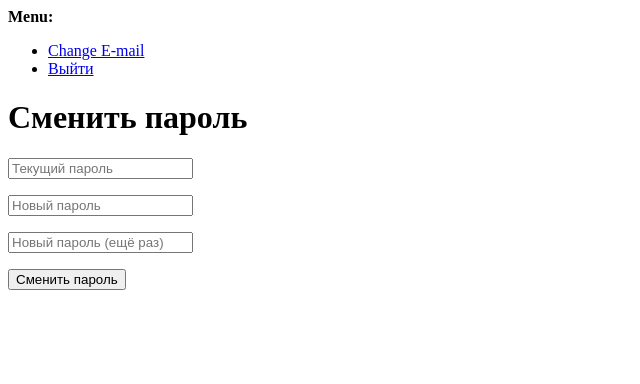
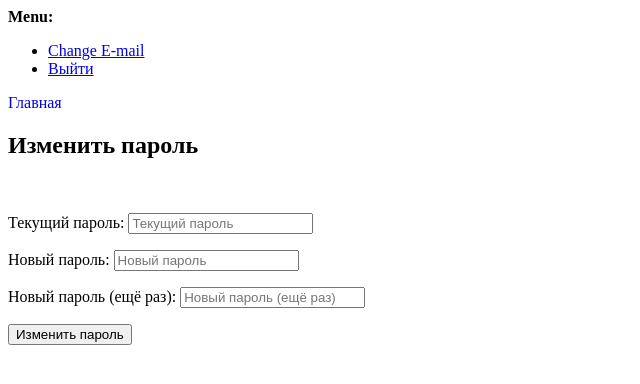
Before and after one commit to orazkarl/dostavkakz, a Django app: page /accounts/password/change/ in a window 1280 px wide. Shown: the top 384 px of the page, without its empty margins (0-640 px from the left). Run offline with Django 3.2, Linux system fonts and the light colour scheme; the visitor is signed in with stand-in values (Sample User, id 1).

Commit message:
Admin panel upgrade, front update and somethings

```diff
--- a/landing/admin.py
+++ b/landing/admin.py
@@ -14,6 +14,7 @@ class FoodTagAdmin(admin.ModelAdmin):
     prepopulated_fields = {'slug': ('name',)}
 
 
+
 @admin.register(Store)
 class StoreAdmin(admin.ModelAdmin):
     list_display = ['name', 'address', 'description', 'average_rating', 'average_check']
@@ -21,9 +22,14 @@ class StoreAdmin(admin.ModelAdmin):
     filter_horizontal = ('tag',)
 
 
+
 @admin.register(Product)
 class ProductAdmin(admin.ModelAdmin):
     list_display = ['name', 'category', 'store', 'description', 'price']
     list_filter = ['store']
     ordering = ['store']
+
+
+
+
 # admin.site.register(Review)
--- a/landing/models.py
+++ b/landing/models.py
@@ -36,6 +36,7 @@ class Store(models.Model):
     address = models.CharField('Адрес', max_length=250, null=True, blank=True)
     description = models.CharField('Описание', max_length=500, null=True, blank=True)
     image = models.ImageField('Изображение', upload_to='store/')
+    background_image = models.ImageField('Изображение фона', upload_to='store/backgrounds')
     # category = models.ForeignKey(FoodCategory, verbose_name='Тэг', null=True, blank=True, on_delete=models.CASCADE)
     tag = models.ManyToManyField(FoodTag, related_name='tags', null=True, blank=True)
     time_open = models.TimeField('Открывается', null=True, blank=True)
--- a/order/admin.py
+++ b/order/admin.py
@@ -17,6 +17,7 @@ class OrderAdmin(admin.ModelAdmin):
     def has_delete_permission(self, request, obj=None):
         return False
 
+
 # admin.site.register(OrderItem)
 
 from allauth.account.admin import EmailAddress
--- a/order/views.py
+++ b/order/views.py
@@ -42,13 +42,13 @@ def checkout(request, slug):
 
     # cart = Cart(request)
     # cart.clear()
-
-    return HttpResponse('Заказ принят')
+    message = 'Заказ принят! ID номер заказа #' + str(order.id)
+    return HttpResponse(message)
 
 
 def telegramMessage(order):
     message = 'Новый заказ!!!\n'
-    message+= 'ID номер заказа: ' + str(order.id) + '\n'
+    message+= 'ID номер заказа: #' + str(order.id) + '\n'
     for item in order.items.all():
         temp = 'Название: ' + str(item.item.name) + '\n'
         temp += 'Количество: ' + str(item.quantity) + '\n'
--- a/templates/account/login.html
+++ b/templates/account/login.html
@@ -1,7 +1,7 @@
 {% extends "account/base.html" %}
 
 {% load i18n %}
-{% load account socialaccount %}
+{#{% load account socialaccount %}#}
 {% load static %}
 {% block head_title %}{% trans "Sign In" %}{% endblock %}
 
--- a/templates/account/password_change.html
+++ b/templates/account/password_change.html
@@ -5,11 +5,21 @@
 {% block head_title %}{% trans "Change Password" %}{% endblock %}
 
 {% block content %}
-    <h1>{% trans "Change Password" %}</h1>
-
-    <form method="POST" action="{% url 'account_change_password' %}" class="password_change">
+    <form class="form-signin" action="{% url 'account_change_password' %}" method="post">
+        <p class="text-center btn-lg"> <a style="text-decoration: none" href="{% url 'home' %}">Главная</a></p>
+        <h2 class="form-signin-heading text-center">Изменить пароль</h2>
+        <br>
         {% csrf_token %}
         {{ form.as_p }}
-        <button type="submit" name="action" class="btn btn-primary">{% trans "Change Password" %}</button>
+
+        <button class="btn btn-lg btn-primary btn-block" type="submit">Изменить пароль</button>
+
     </form>
+{#    <h4><a href="{% url 'home' %}">Главная</a></h4>#}
+{#    <h1>{% trans "Change Password" %}</h1>#}
+{#    <form method="POST" action="{% url 'account_change_password' %}" class="password_change">#}
+{#        {% csrf_token %}#}
+{#        {{ form.as_p }}#}
+{#        <button type="submit" name="action" class="btn btn-primary">{% trans "Change Password" %}</button>#}
+{#    </form>#}
 {% endblock %}
--- a/templates/landing/ajax_search.html
+++ b/templates/landing/ajax_search.html
@@ -2,7 +2,9 @@
     <li>
         <a href="{% url 'store_detail' result.slug %}">{{ result.name }}
             <br/>
-            <span>{{ result.address }}</span>
+            <span>{{ result.category }}</span>
+            <br>
+            <span>{{ result.address}}</span>
         </a>
     </li>
 {% endfor %}
--- a/templates/landing/base.html
+++ b/templates/landing/base.html
@@ -243,6 +243,8 @@
 
 {% endblock %}
 
+</body>
+
 <footer style="width: 100%; position: absolute;  left: 0; background-color: #666; overflow-x: hidden; margin-top: 3%;">
     <br>
     <div>
@@ -286,9 +288,6 @@
     </div>
 
 </footer>
-</body>
-<br>
-<br>
 
 
 <script type="text/javascript">
--- a/user_auth/admin.py
+++ b/user_auth/admin.py
@@ -26,5 +26,6 @@ class UserAdmin(admin.ModelAdmin):
     )
     inlines = [AddressInline]
 
+
 admin.site.register(StreetAdress)
 admin.site.register(NumberHouseAddress)
--- a/user_auth/forms.py
+++ b/user_auth/forms.py
@@ -68,8 +68,9 @@ class CustomChangePasswordForm(ChangePasswordForm):
     def __init__(self, *args, **kwargs):
         super(ChangePasswordForm, self).__init__(*args, **kwargs)
         for visible in self.visible_fields():
+
             visible.field.widget.attrs['class'] = 'form-control'
-            visible.label = None
+            # visible.label = None
 
 
 class CustomResetPasswordForm(ResetPasswordForm):
@@ -77,7 +78,7 @@ class CustomResetPasswordForm(ResetPasswordForm):
         super(CustomResetPasswordForm, self).__init__(*args, **kwargs)
         for visible in self.visible_fields():
             visible.field.widget.attrs['class'] = 'form-control'
-            visible.label = None
+
 
 
 class CustomResetPasswordKeyForm(ResetPasswordKeyForm):
```
Also changed, not shown: static/css/style.css (+7 -7 lines), templates/base.html (+8 -0 lines).
